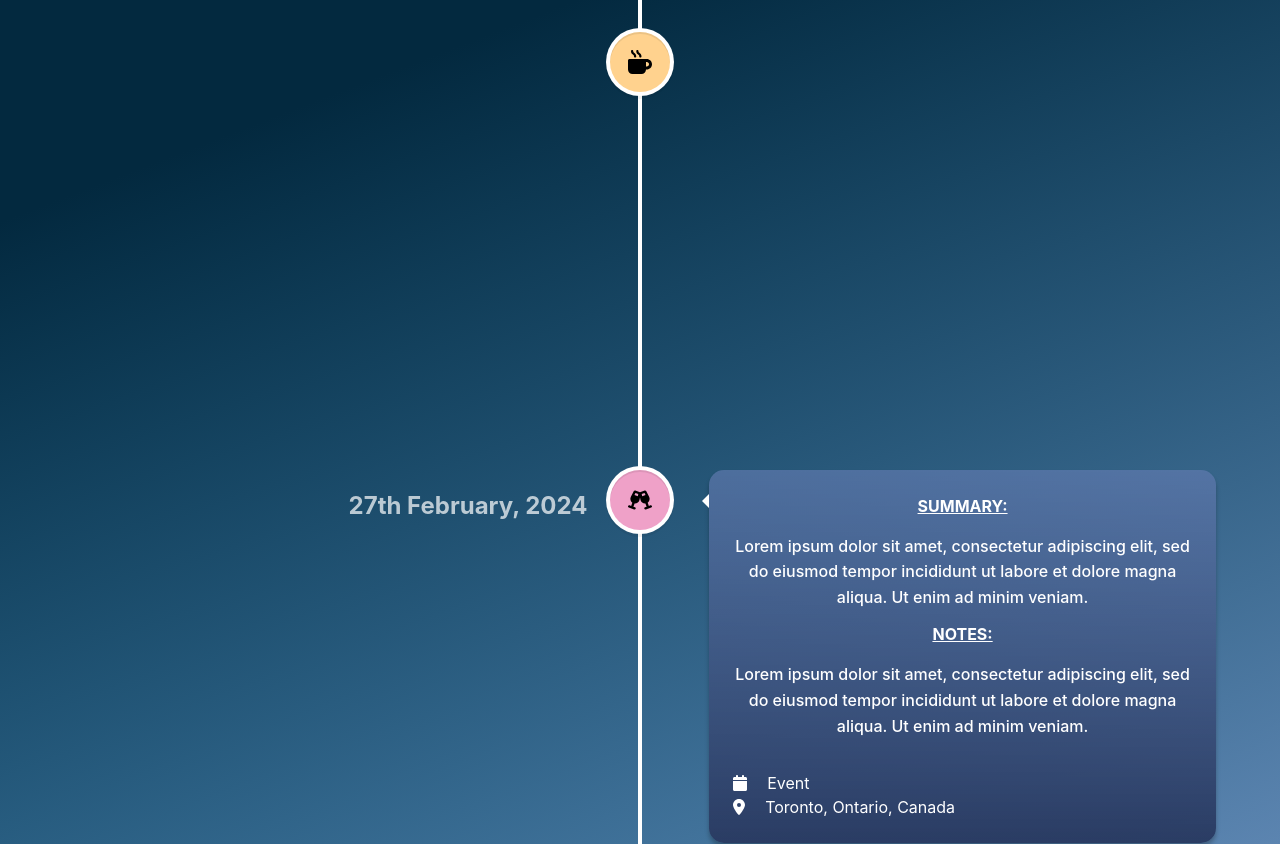
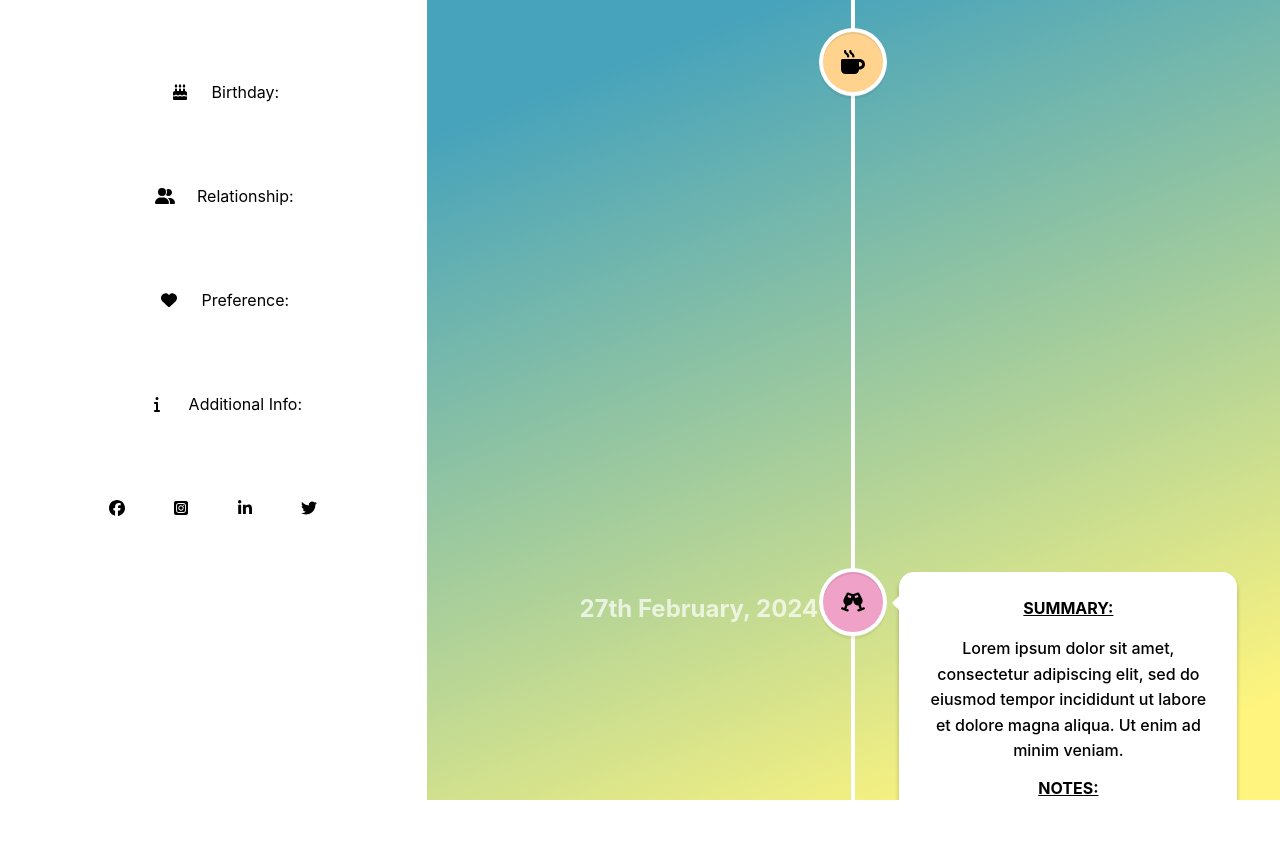
Before and after one commit to rolodexuofthacks/uofthacks11, a React (Create React App) app in the folder frontend/: page /storyline in a window 1280 px wide. Shown: the top 844 px of the page. After the commit the page ends 800 px from the top, so only its background shows below. Built offline with nearby package versions, Linux system fonts and the light colour scheme; what react-with-gesture would draw is missing.

Commit message:
ui search bar

```diff
--- a/frontend/package.json
+++ b/frontend/package.json
@@ -3,6 +3,7 @@
   "version": "0.1.0",
   "private": true,
   "dependencies": {
+    "@fortawesome/fontawesome-free": "^6.5.1",
     "@fortawesome/fontawesome-svg-core": "^6.5.1",
     "@fortawesome/free-brands-svg-icons": "^6.5.1",
     "@fortawesome/free-regular-svg-icons": "^6.5.1",
--- a/frontend/src/App.css
+++ b/frontend/src/App.css
@@ -1,4 +1,4 @@
 .App {
   text-align: center;
-  background: linear-gradient(141deg, #4CA7CB 13.28%, rgba(223, 141, 165, 0.90) 90.75%);
+  /* background: linear-gradient(141deg, #4CA7CB 13.28%, rgba(223, 141, 165, 0.90) 90.75%); */
 }
--- /dev/null
+++ b/frontend/src/profileInfo/profile.js
@@ -0,0 +1,56 @@
+import React from 'react';
+import { FontAwesomeIcon } from "@fortawesome/react-fontawesome";
+import {
+    faCakeCandles,
+    faHeart,
+    faUserGroup,
+    faInfo,
+} from "@fortawesome/free-solid-svg-icons";
+
+import {
+    faFacebook,
+    faSquareInstagram,
+    faLinkedinIn,
+    faTwitter } from "@fortawesome/free-brands-svg-icons";
+const Profile = ({ image, name, birthday, tag, additionalInfo }) => {
+  return (
+    <div className="profile mt-10 flex justify-center items-center flex-col">
+
+      <img src={image} alt={name} className="profile-image" />
+
+
+        <p className='font-black text-5xl'>{name}</p>
+
+        <div className="flex mt-10">
+            <div className='size-16'><FontAwesomeIcon icon={faCakeCandles} /></div>
+            <h2>Birthday: </h2>
+        </div>
+
+        <div className='flex mt-10 tag'>
+            <div className='size-16'><FontAwesomeIcon icon={faUserGroup} /></div>
+            <h2>Relationship: </h2>
+        </div>
+
+        <div className='flex mt-10 preference'>
+            <div className='size-16'><FontAwesomeIcon icon={faHeart} /></div>
+            <h2>Preference: </h2>
+        </div>
+
+
+        <div className='flex mt-10 addition'>
+            <div className='size-16'><FontAwesomeIcon icon={faInfo} /></div>
+            <h2>Additional Info: </h2>
+        </div>
+
+        <div className='flex mt-10 socialMedia'>
+            <div className='size-16'><FontAwesomeIcon icon={faFacebook} /></div>
+            <div className='size-16'><FontAwesomeIcon icon={faSquareInstagram} /></div>
+            <div className='size-16'><FontAwesomeIcon icon={faLinkedinIn} /></div>
+            <div className='size-16'><FontAwesomeIcon icon={faTwitter} /></div>
+
+        </div>
+    </div>
+  );
+};
+
+export default Profile;
--- a/frontend/src/timeline/info.js
+++ /dev/null
@@ -1,23 +0,0 @@
-import React from "react";
-import "./info.css";
-
-const Info = ({event, location,summary,notes, image}) => {
-
-    return (
-      <div class="max-w-sm rounded overflow-hidden shadow-lg">
-        <div class="px-6 py-4">
-            <div class="font-bold text-xl mb-2">The Coldest Sunset</div>
-            <p class="text-gray-700 text-base">
-            Lorem ipsum dolor sit amet, consectetur adipisicing elit. Voluptatibus quia, nulla! Maiores et perferendis eaque, exercitationem praesentium nihil.
-            </p>
-        </div>
-        <div class="px-6 pt-4 pb-2">
-            <span class="inline-block bg-gray-200 rounded-full px-3 py-1 text-sm font-semibold text-gray-700 mr-2 mb-2">#photography</span>
-            <span class="inline-block bg-gray-200 rounded-full px-3 py-1 text-sm font-semibold text-gray-700 mr-2 mb-2">#travel</span>
-            <span class="inline-block bg-gray-200 rounded-full px-3 py-1 text-sm font-semibold text-gray-700 mr-2 mb-2">#winter</span>
-        </div>
-      </div>
-    );
-  };
-
-  export default Info;
--- a/frontend/src/timeline/timeline.css
+++ b/frontend/src/timeline/timeline.css
@@ -1,7 +1,7 @@
 
 /* Timeline Container */
 .timeline {
-  background: linear-gradient(159deg, #03293F 12.28%, rgba(73, 160, 223, 0.67) 91.27%);
+  background: linear-gradient(159deg, #47A3BB 12.28%, #FFF57E 91.27%);
 }
 
 .custom-date{
@@ -13,3 +13,11 @@
 .title{
   font-weight:bold;
 }
+
+.infoCard{
+  background-color: #fff;
+}
+
+.container{
+  height: 100vh;
+}
--- a/frontend/src/timeline/timeline.js
+++ b/frontend/src/timeline/timeline.js
@@ -14,10 +14,16 @@ import {
   faCalendar,
   faLocationDot,
 } from "@fortawesome/free-solid-svg-icons";
+import { useLocation } from 'react-router-dom';
 
 import timelineData from './timelineData.json'; // Import your JSON data
+import Profile from '../profileInfo/profile';
 
 const Timeline = () => {
+  const location = useLocation();
+  const { state } = location;
+  const { name, image } = state || {};
+
   // Function to generate a random hex color
   // Array of predefined background colors
     const backgroundColors = ['#FFD28E', '#EFA1C8', '#CAB2FB', '#D3FFB2', '#E1EBFF', '#E3A1E3'];
@@ -44,7 +50,14 @@ const Timeline = () => {
     };
 
   return (
-    <div className="timeline">
+    <div className='container w-full flex'>
+      <div className='profile w-1/3 '>
+        <Profile
+        name={name}
+        image={image}
+        />
+      </div>
+      <div className="timeline w-2/3 max-h-full overflow-auto">
       <VerticalTimeline>
         {timelineData.map((event, index) => (
           <VerticalTimelineElement
@@ -53,7 +66,6 @@ const Timeline = () => {
             contentStyle={{
               // background: getRandomColor(),
               borderRadius: '15px',
-              background: 'linear-gradient(180deg, rgba(99, 124, 178, 0.66) 0%, #2A3C63 100%)',
               borderRadius: '15px',
               boxShadow: '0px 4px 4px 0px rgba(0, 0, 0, 0.25)',
               display: 'block',
@@ -68,23 +80,23 @@ const Timeline = () => {
  */}
 
             <div className='w-full'>
-              <div className='text-white'>
+              <div className='text-black'>
                 <h3 className='title font-bold underline'>SUMMARY: </h3>
                 <p>{event.summary}</p>
               </div>
 
-              <div className='text-white'>
+              <div className='text-black'>
                 <h3 className='title mt-3 font-bold underline'>NOTES: </h3>
                 <p>{event.notes}</p>
               </div>
             </div>
 
-            <div className='w-full mt-8 text-white'>
+            <div className='w-full mt-8 text-black'>
               <div className="flex">
               <div className='mr-5'><FontAwesomeIcon icon={faCalendar} /></div>
                <h3 className="vertical-timeline-element-title">{event.title}</h3>
               </div>
-              <div className='flex text-white'>
+              <div className='flex text-black'>
               <div className='mr-5'><FontAwesomeIcon icon={faLocationDot} /></div>
               <h3 className="vertical-timeline-element-subtitle">{event.location}</h3></div>
             </div>
@@ -92,6 +104,8 @@ const Timeline = () => {
         ))}
       </VerticalTimeline>
     </div>
+
+    </div>
   );
 }
 
--- a/frontend/src/ui-components/Card/CardContent.js
+++ b/frontend/src/ui-components/Card/CardContent.js
@@ -6,7 +6,7 @@ const CardContent = ({ name, image }) => {
   const navigate = useNavigate();
 
   function handleClick() {
-    navigate("/storyline");
+    navigate("/storyline", { state: { name, image } });
   }
 
   return (
--- a/frontend/src/ui-components/Card/card.css
+++ b/frontend/src/ui-components/Card/card.css
@@ -8,6 +8,10 @@
     margin: 0 auto;
 
 } */
+
+.main{
+    background: linear-gradient(141deg, #4CA7CB 13.28%, rgba(223, 141, 165, 0.90) 90.75%);
+}
 .personCard{
     /* border-radius: 10px; */
     /* background: #8C7580; */
@@ -54,3 +58,28 @@
     left:80px;
 }
  */
+
+
+.searchBar{
+    margin-top: 20px;
+    height:50px;
+    border-radius: 10px;
+    width: 300px;
+}
+
+.searchbtn{
+    background-color: #fff;
+    border-radius:10px;
+    width: 50px;
+    height: 50px;
+    margin-left: 10px;
+    box-shadow: 0 9px #999;
+}
+
+.searchbtn:hover {background-color: #47A3BB}
+
+.searchbtn:active {
+  background-color: #47A3BB;
+  box-shadow: 0 5px #666;
+  transform: translateY(4px);
+}
--- a/frontend/src/ui-components/Card/card.js
+++ b/frontend/src/ui-components/Card/card.js
@@ -2,7 +2,11 @@ import React, { Component } from "react";
 import VerticalCarousel from "./VerticalCarousel";
 import { config } from "react-spring";
 import CardContent from "./CardContent";
-// import "./card.css";
+import "./card.css";
+import { FontAwesomeIcon } from "@fortawesome/react-fontawesome";
+import {faMagnifyingGlass
+} from "@fortawesome/free-solid-svg-icons";
+
 
 
 const slides = [
@@ -13,7 +17,6 @@ const slides = [
         name="John Micheal"
         image="./avatar/avatar1.png"
     />
-
     ),
   },
   {
@@ -96,26 +99,58 @@ export default class Card extends Component {
     offsetRadius: 4,
     showNavigation: false,
     config: config.gentle,
+    searchInput: "", // State to hold the search input
+  };
+   // Function to handle search and update goToSlide state
+   handleSearch = () => {
+    const { searchInput } = this.state;
+    const index = slides.findIndex(
+      (slide) =>
+        slide.content.props.name.toLowerCase() === searchInput.toLowerCase()
+    );
+
+    if (index !== -1) {
+      this.setState((prevState) => ({
+        goToSlide: index,
+        showCarousel: !prevState.showCarousel,
+      }));
+    }
   };
 
+  // Function to handle changes in the search input
+  handleInputChange = (e) => {
+    console.log(e.target.value)
+    this.setState({ searchInput: e.target.value });
+  };
 
   render() {
     return (
-      <div className="main select-none w-full ">
-      <div className=" flex flex-row justify-center space-x-96 min-h-screen items-center">
-        <img className='rolodexleft' src='./rolodex/rolodex-left.png'></img>
+      <div className="main select-none w-full">
+         {/* Search bar */}
+         <input className='searchBar '
+            type="text"
+            placeholder="Search for a friend..."
+            value={this.state.searchInput}
+            onChange={this.handleInputChange} />
+          <button className="searchbtn" onClick={this.handleSearch}><FontAwesomeIcon icon={faMagnifyingGlass} /></button>
 
-        <img className='rolodexright' src='./rolodex/rolodex-right.png
-        '></img>
+        <div className="flex flex-row justify-center space-x-96 min-h-screen items-center">
+          <img className="rolodexleft" src="./rolodex/rolodex-left.png"></img>
 
-
+          <img
+            className="rolodexright"
+            src="./rolodex/rolodex-right.png"
+          ></img>
         </div>
         <div className="absolute top-1/2 left-1/2 transform -translate-x-1/2 -translate-y-1/2 z-10">
+
+          {/* VerticalCarousel */}
           <VerticalCarousel
             slides={slides}
             offsetRadius={this.state.offsetRadius}
             showNavigation={this.state.showNavigation}
             animationConfig={this.state.config}
+            goToSlide={this.state.goToSlide}
           />
         </div>
       </div>
```
Also changed, not shown: frontend/src/profileInfo/profile.css (added), 1 other file (tests, documents, lock files or other folders). Lines whose indentation alone changed are shown as unchanged.
